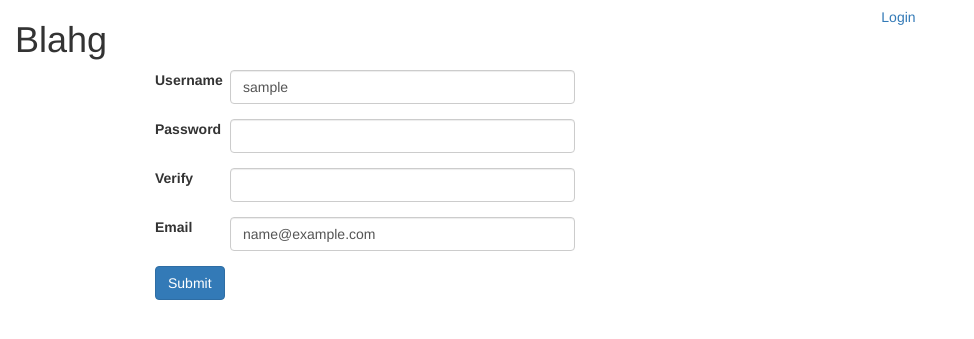
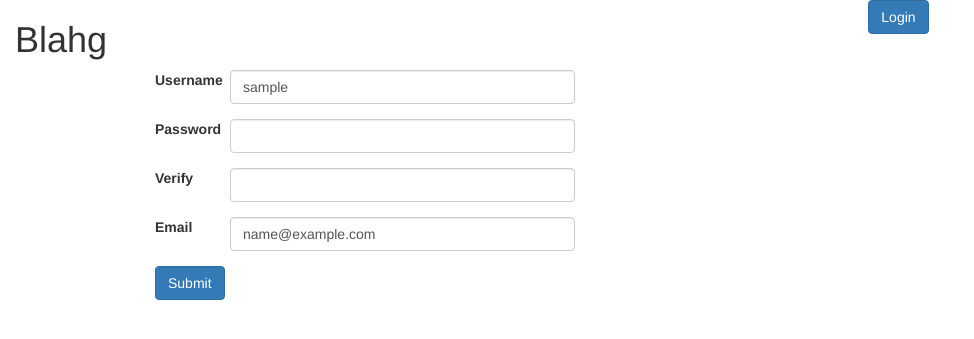
Before and after one commit to davidhousedev/Multi-User-Blog-Udacity, a Python web app: template templates/signup.html in a window 1280 px wide. Shown: the top 339 px of the page, without its empty margins (0-974 px from the left). Run offline with Jinja, Linux system fonts and the light colour scheme; the template is opened without the code that fills it: most values are stand-ins (such as "Sample title", 1, 10 or a date in 2020); some libraries are stand-ins or nearby versions.

Commit message:
feat: Implement login/logout functionality in base template

```diff
--- a/templates/base.html
+++ b/templates/base.html
@@ -18,9 +18,9 @@
     </div>
     <div class="col-xs-4">
         {% if current_user %}
-            <p>Welcome, {{current_user}}   <a class="btn" href="/logout">Logout</a></p>
+            <p>Welcome, {{current_user}}   <a class="btn btn-primary" href="/logout">Logout</a></p>
         {% else %}
-            <a class="btn" href="/login">Login</a>
+            <p><a class="btn btn-primary" href="/login">Login</a></p>
         {% endif %}
     </div>
 </header>
```
Also changed, not shown: main.py (+6 -1 lines).
